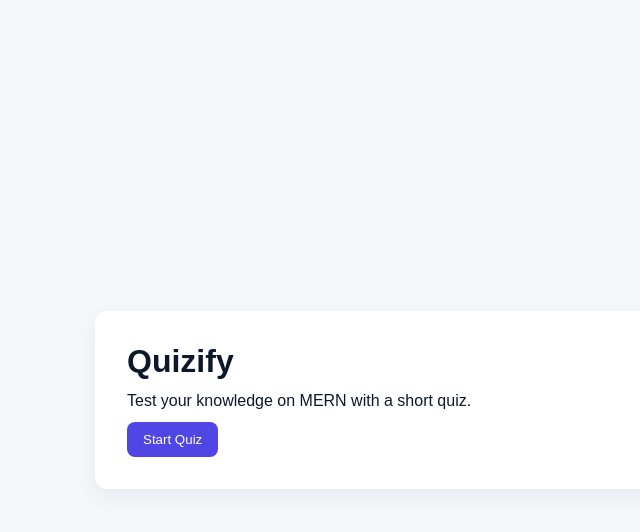
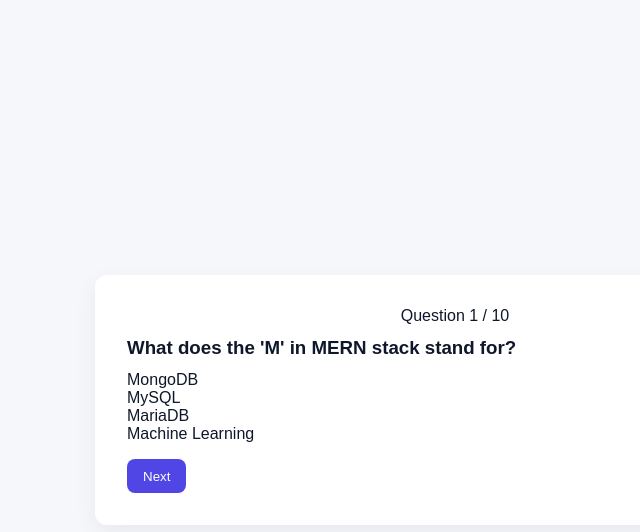
Before and after one commit to BeslinEbby/quizify, a React (Vite) app: page / in a window 1280 px wide. Both pictures are taken after a click on the button "Start Quiz". Shown: the top 532 px of the page, without its empty margins (185-825 px from the left). Built offline with nearby package versions, Linux system fonts and the light colour scheme.

Commit message:
added quiz ui components with their functionalities

```diff
--- a/src/App.jsx
+++ b/src/App.jsx
@@ -1,10 +1,20 @@
-import React from 'react'
+import React, { useState } from 'react'
 import Start from './components/Start'
+import Quiz from './components/Quiz'
 
 const App = () => {
+
+  const [screen, setScreen]=useState("start")
+  const [result, setResult]=useState(null)
+
+  const finishHandler=(res)=>{
+    setScreen("result")
+    setResult(res)
+  }
   return (
     <div className='app-container'>
-      <Start/>
+      {screen == "start" && <Start start={()=>setScreen("quiz")}/>}
+      {screen == "quiz" && <Quiz finish={finishHandler}/>}
     </div>
   )
 }
--- /dev/null
+++ b/src/components/Question.jsx
@@ -0,0 +1,28 @@
+import React from 'react'
+
+const Question=({ qstn, checkAnswer, selected, showCorrect })=>{
+  return (
+    <div>
+      <h3 style={{margin: "12px 0"}}>{qstn.question}</h3>
+      <div className="options">
+        {qstn.options.map((opt) => {
+          const isSelected = selected === opt
+          const correct = showCorrect && qstn.answer === opt
+          const wrong = isSelected && showCorrect && qstn.answer !== opt
+          return (
+             <div
+                key={opt}
+                className={`option ${correct ? "correct" : wrong ? "wrong" : ""}`}
+                onClick={() => checkAnswer(opt)}
+             >
+                <span>{opt}</span>
+                {correct &&<span>Correct Answer</span>}
+             </div>
+          );
+        })}
+      </div>
+    </div>
+  )
+}
+
+export default Question
--- /dev/null
+++ b/src/components/Quiz.jsx
@@ -0,0 +1,50 @@
+import React, { useState } from "react";
+import { questions } from "../questions";
+import Question from "./Question";
+
+const Quiz=({ finish }) => {
+
+   const [index, setIndex] = useState(0);
+   const [selected, setSelected] = useState(null);
+   const [score, setScore] = useState(0);
+   const [showCorrect, setShowCorrect] = useState(false);
+
+   const qstn = questions[index];
+
+   const checkAnswer = (opt) => {
+      if (showCorrect) return;
+      setSelected(opt);
+      setShowCorrect(true);
+      if (opt === qstn.answer) setScore((s) => s + 1);
+   }
+
+   const next=()=> {
+      setSelected(null);
+      setShowCorrect(false);
+      if (index + 1 < questions.length) {
+         setIndex(index + 1);
+      } else {
+         finish({ score, total: questions.length });
+      }
+   }
+
+   return (
+      <div className="card">
+         <div className="flex-center">
+            <div>
+               Question {index + 1} / {questions.length}
+            </div>
+         </div>
+
+         <Question qstn={qstn} checkAnswer={checkAnswer} selected={selected} showCorrect={showCorrect} />
+
+         <div style={{ marginTop: 16, display: "flex", gap: 8 }}>
+            <button className="button" onClick={next}>
+               Next
+            </button>
+         </div>
+      </div>
+   );
+}
+
+export default Quiz
--- a/src/components/Start.jsx
+++ b/src/components/Start.jsx
@@ -1,11 +1,13 @@
 import React from 'react'
 
-export default function Start({ onStart }){
+const Start = ({ start }) => {
   return (
     <div className="card">
       <h1>Quizify</h1>
       <p>Test your knowledge on MERN with a short quiz.</p>
-      <button className="button" onClick={onStart}>Start Quiz</button>
+      <button className="button" onClick={start}>Start Quiz</button>
     </div>
   )
 }
+
+export default Start
--- a/src/index.css
+++ b/src/index.css
@@ -7,6 +7,11 @@
    box-sizing: border-box;
    margin: 0;
    padding: 0;
+}
+.flex-center{
+  display: flex;
+  justify-content: center;
+  align-items: center;
 }
 body {
    font-family: Arial;
```
